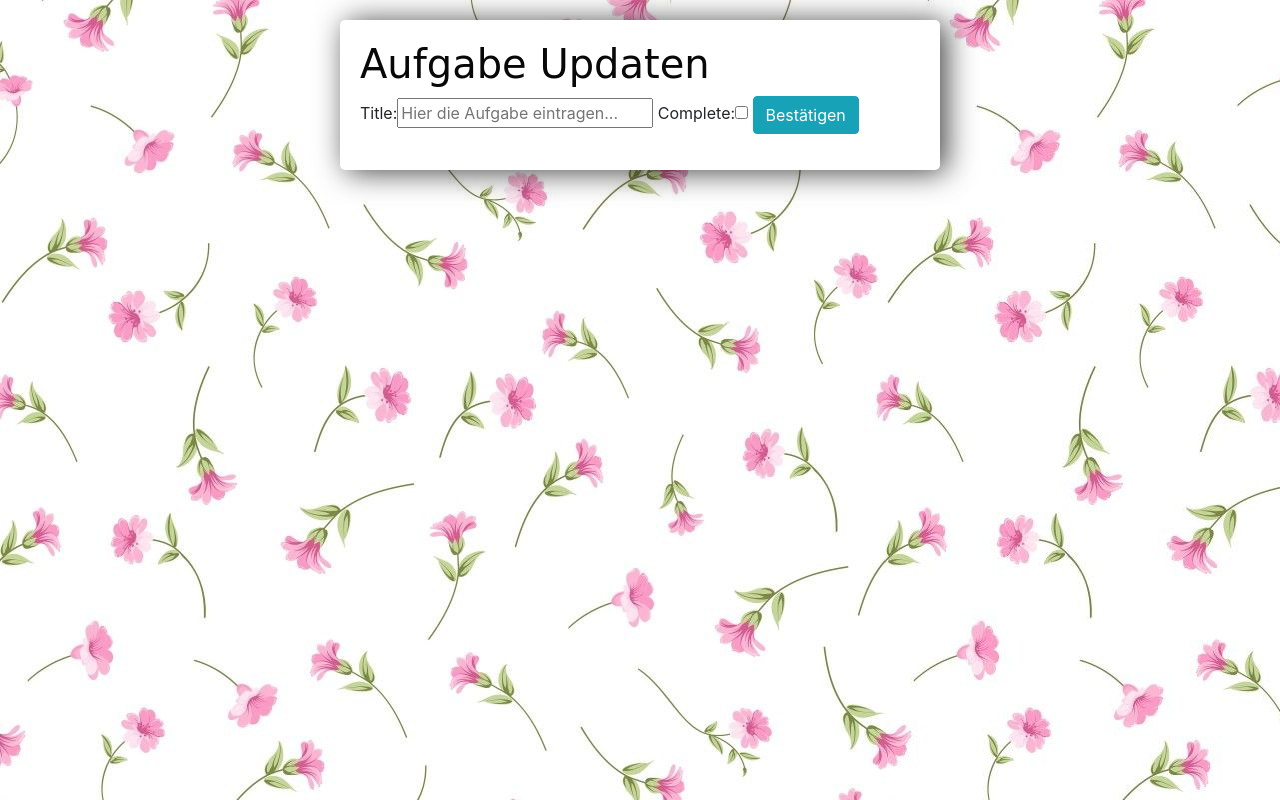
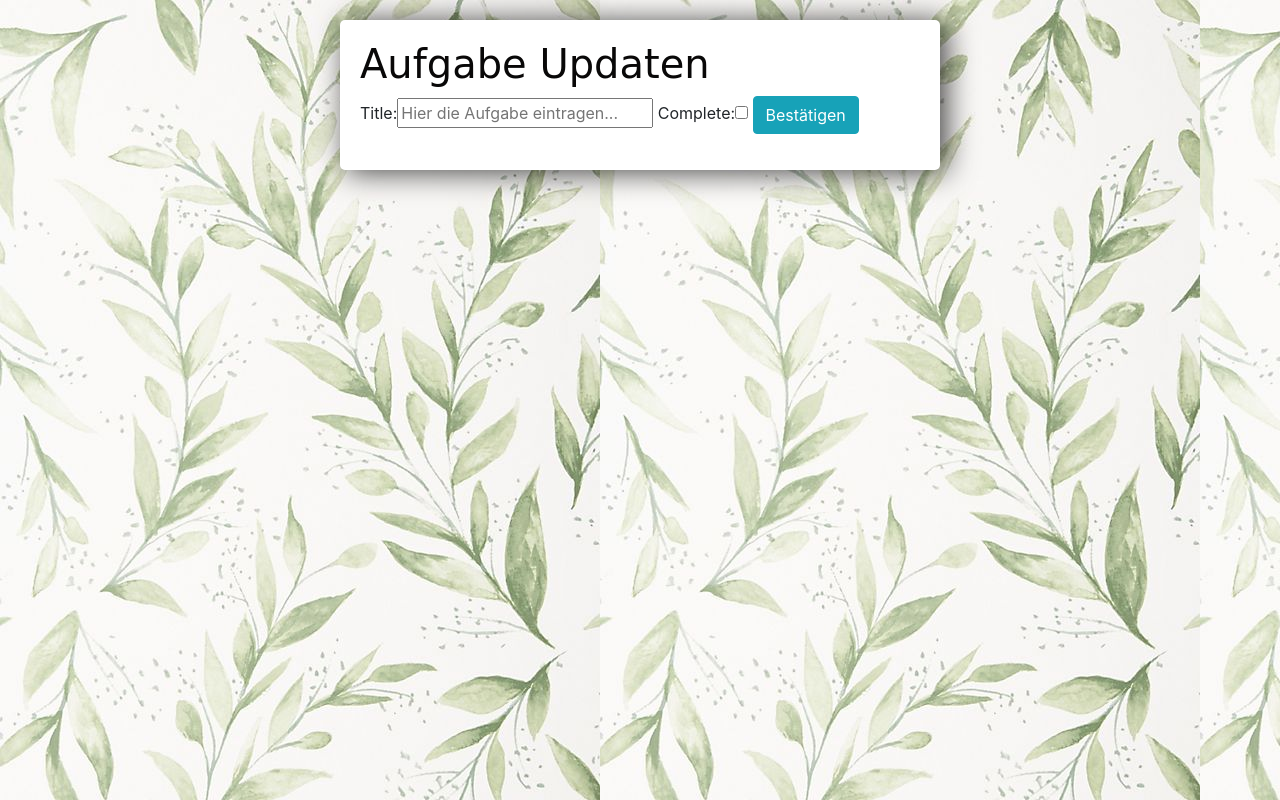
Before and after one commit to ElifAcikgoez/ba2020_572973, a Django app: template todo/templates/todo/update_task.html in a window 1280 px wide. Run offline with Django 3.2, Linux system fonts and the light colour scheme; the template is opened without the code that fills it: values that come from a table or form of the project are taken from there, others are empty; some libraries are stand-ins or nearby versions.

Commit message:
css hintergrundbilder

```diff
--- a/todo/static/css/delete.css
+++ b/todo/static/css/delete.css
@@ -1,8 +1,10 @@
 body{
-	background-color: #a078ac;
-	background-image: url("blume.jpg");
+
+	background-image: url("plants.jpg");
 
 }
+
+
 .center-column{
 	width:  600px ;
 	margin: 20px auto ;
--- a/todo/static/css/update_task.css
+++ b/todo/static/css/update_task.css
@@ -1,6 +1,6 @@
 body{
 	background-color: #a078ac;
-	background-image: url("blume.jpg");
+	background-image: url("plants.jpg");
 
 }
 .center-column{
```
